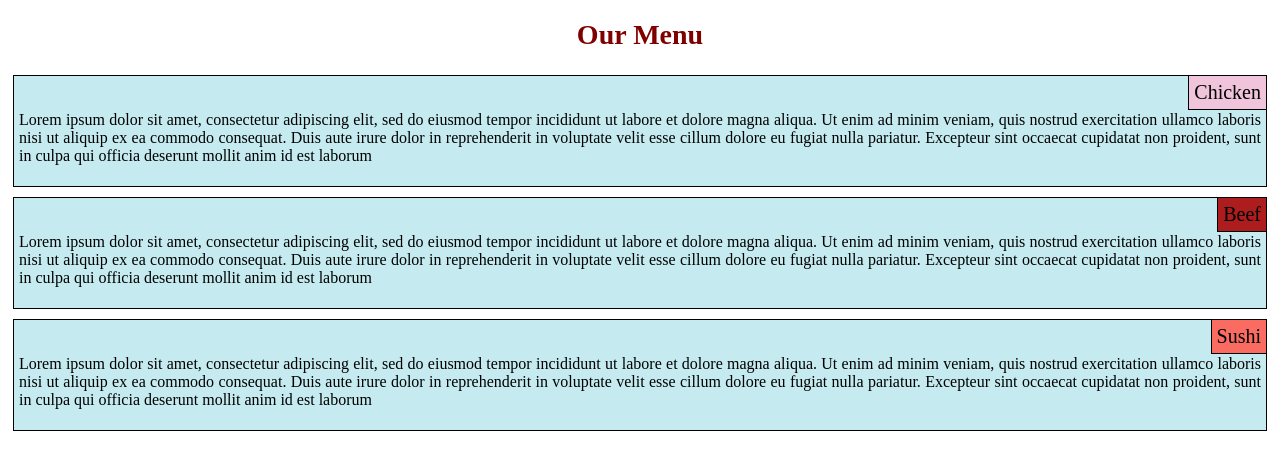
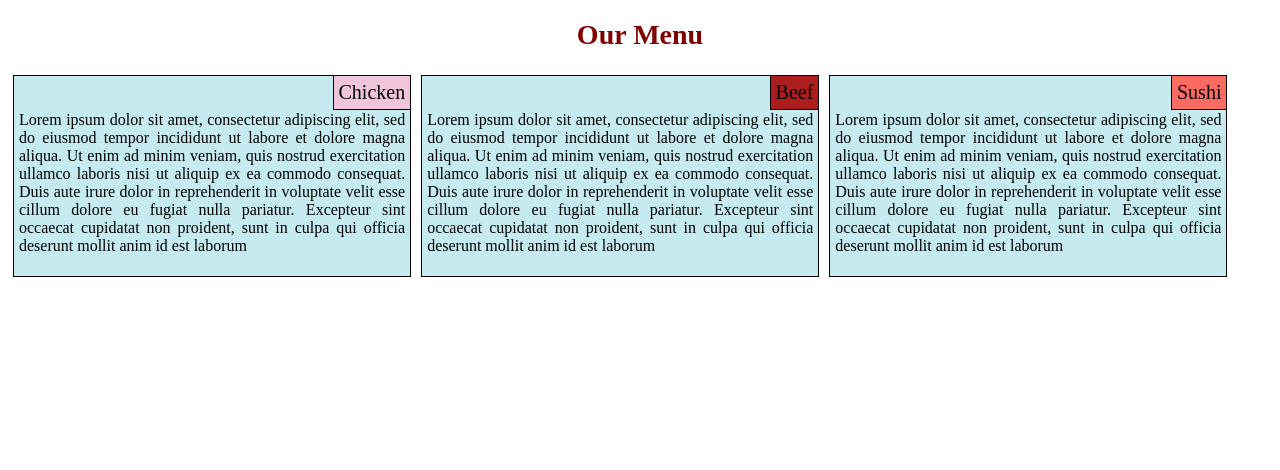
Before and after one commit to Evgeniy-github-acc/coursera-test, a plain HTML site: page module-2-sol/index.html in a window 1280 px wide. Drawn offline with Linux system fonts and the light colour scheme.

Commit message:
Update styles.css

```diff
--- a/module-2-sol/css/styles.css
+++ b/module-2-sol/css/styles.css
@@ -9,7 +9,7 @@ div {
 	position: relative;
 	float: left;
 	box-sizing: border-box;
-	width: 31.5;
+	width: 31.5%;
 	background-color: #c5ebf0;
 	border: 1px solid black;
 	margin: 5px;
```
